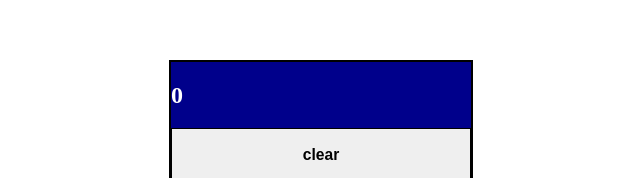
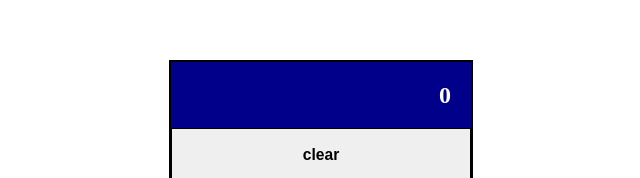
Before and after one commit to marthasharpe/React-Calculator, a React (Create React App) app: page / in a window 1280 px wide. Shown: the part 172-350 px from the top of the page, without its empty margins (319-959 px from the left). Built offline with nearby package versions, Linux system fonts and the light colour scheme; the HTML template or start-up script is replaced by a standard one.

Commit message:
align display right

```diff
--- a/src/Display.js
+++ b/src/Display.js
@@ -3,6 +3,8 @@ import React from 'react';
 const displayStyle = {
     background: "darkblue",
     color: "white",
+    textAlign: "right",
+    paddingRight: 20
 }
 
 class Display extends React.Component {
```
